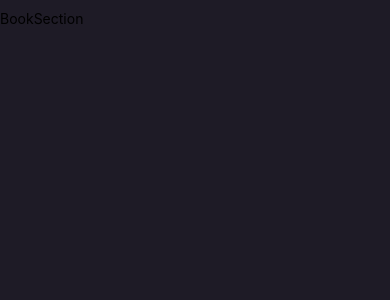
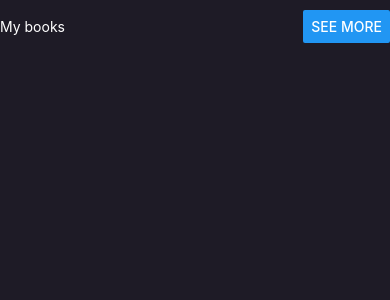
Before and after one commit to stantanasi/rn-book-store-app, a React Native app: screen / in a window 390 px wide. Shown: the top 300 px of the page. Built offline with nearby package versions, Linux system fonts and the light colour scheme.

Commit message:
feat(book-section): add book section header

```diff
--- a/components/BookSection.jsx
+++ b/components/BookSection.jsx
@@ -1,12 +1,26 @@
-import { StyleSheet, Text, View } from 'react-native'
+import { Button, StyleSheet, Text, View } from 'react-native'
 import React from 'react'
 
 export default function BookSection() {
   return (
-    <View>
-      <Text>BookSection</Text>
+    <View style={styles.container}>
+      <View style={styles.header}>
+        <Text style={styles.headerTitle}>My books</Text>
+        <Button title='See more' />
+      </View>
     </View>
   )
 }
 
-const styles = StyleSheet.create({})
+const styles = StyleSheet.create({
+  container: {},
+  header: {
+    display: 'flex',
+    flexDirection: 'row',
+    alignItems: 'center',
+  },
+  headerTitle: {
+    flex: 1,
+    color: 'white',
+  },
+})
```
